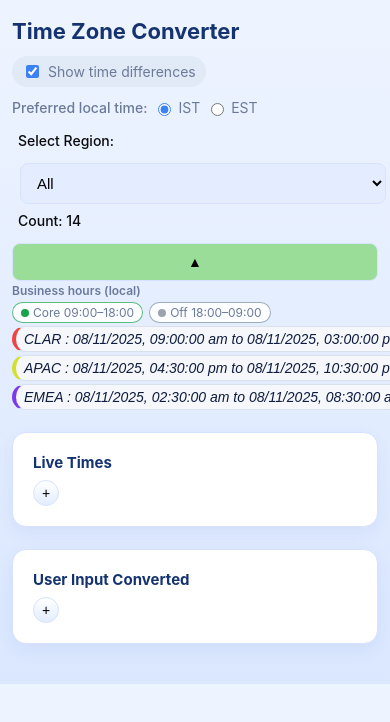
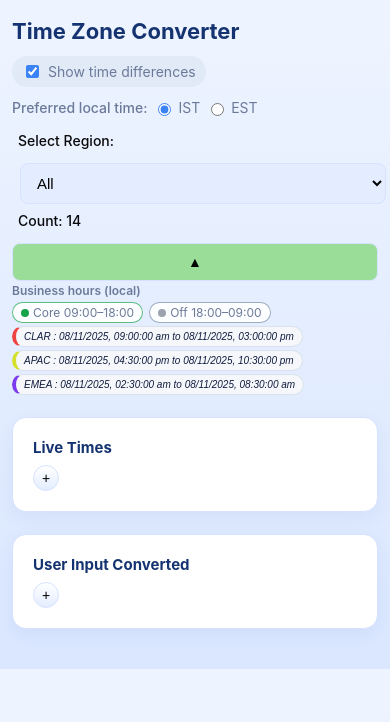
Before and after one commit to gauravvermagkp/GauravTimeConversionReact, a React (Vite) app: page / in a window 390 px wide. Shown: the top 722 px of the page. Built offline with nearby package versions, Linux system fonts and the light colour scheme.

Commit message:
Reduce mobile font size in BatchTiming component

```diff
--- a/src/components/BatchTiming.css
+++ b/src/components/BatchTiming.css
@@ -30,7 +30,7 @@
 @media (max-width: 480px) {
   .batch-row {
     padding: 4px 8px;        /* slightly smaller padding */
-    font-size: 14px;         /* reduce text size for mobile */
+    font-size: 10px;         /* reduce text size for mobile */
     border-radius: 50px;     /* softer pill shape */
     margin-top: 3px;
     border-width: 1px;
```
